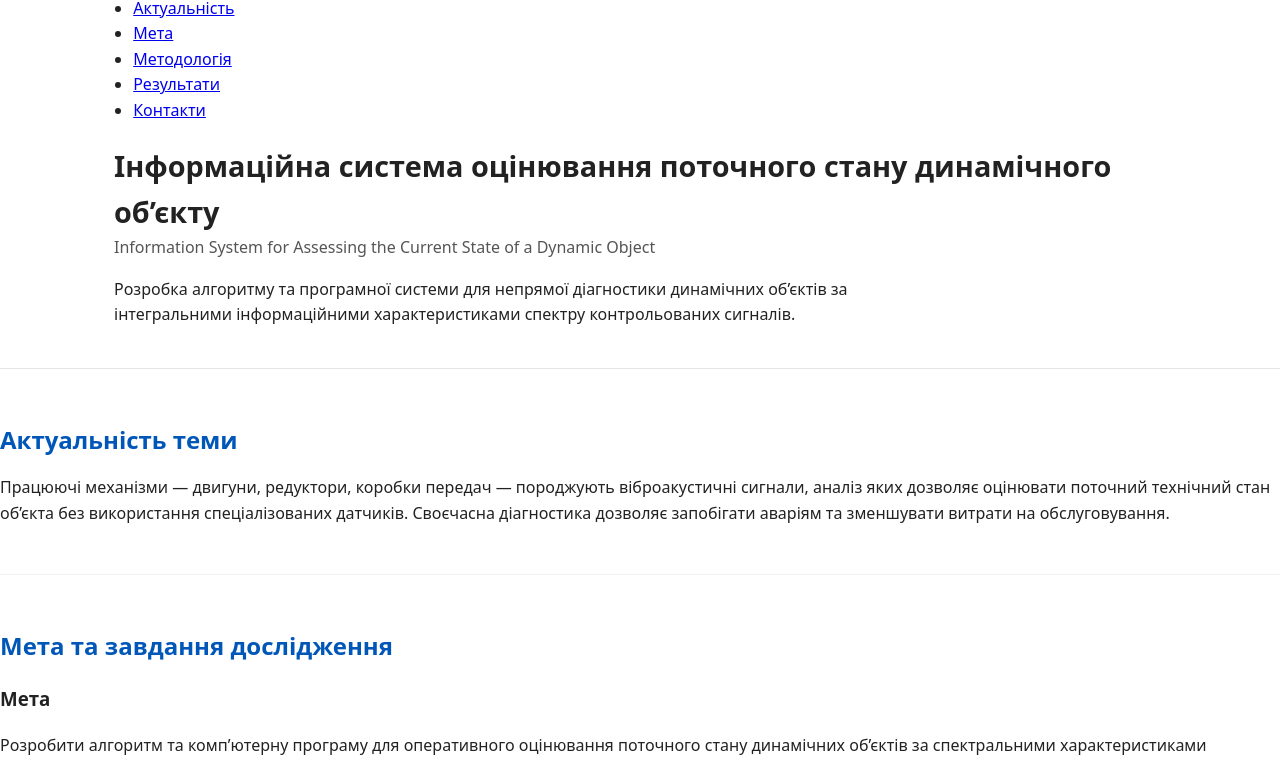
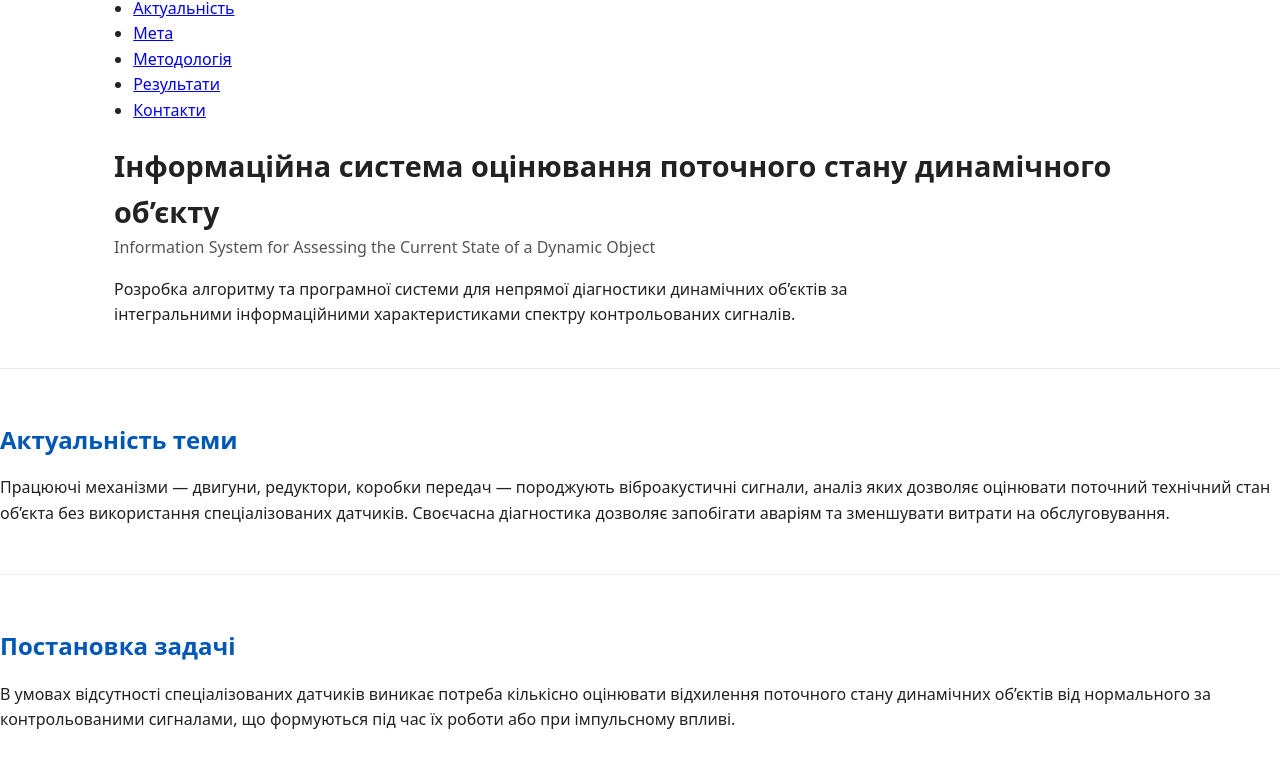
Before and after one commit to B1H1PyX/tppz_lr2, a plain HTML site: page index.html in a window 1280 px wide. Shown: the part 179-942 px from the top of the page. Drawn offline with Linux system fonts and the light colour scheme.

Commit message:
content: extend thesis content with problem statement and research object

```diff
--- a/index.html
+++ b/index.html
@@ -95,6 +95,17 @@
         </p>
 </section>
 
+<section id="problem" role="region" aria-labelledby="problem-title">
+    <h2 id="problem-title">Постановка задачі</h2>
+    <p>
+        В умовах відсутності спеціалізованих датчиків виникає потреба
+        кількісно оцінювати відхилення поточного стану динамічних
+        об’єктів від нормального за контрольованими сигналами,
+        що формуються під час їх роботи або при імпульсному впливі.
+    </p>
+</section>
+
+
 <section id="goal" role="region" aria-labelledby="goal-title">
     <h2 id="goal-title">Мета та завдання дослідження</h2>
 
```
